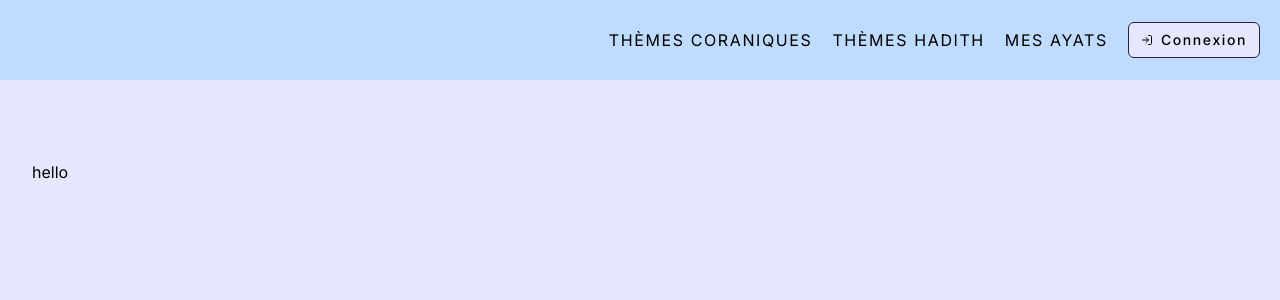
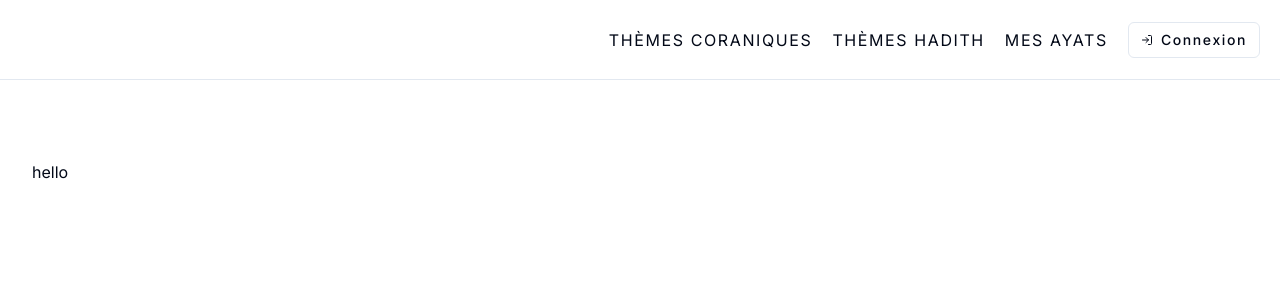
Before and after one commit to Merionard/coran-theme, a Next.js app: page / in a window 1280 px wide. Shown: the top 300 px of the page. Built offline with nearby package versions, Linux system fonts and the light colour scheme; no server answers.

Commit message:
check thèmes

```diff
--- a/app/globals.css
+++ b/app/globals.css
@@ -4,48 +4,48 @@
 
 @layer base {
   :root {
-    --background: 237 100% 95%;
-    --foreground: 237 5% 0%;
-    --card: 237 50% 90%;
-    --card-foreground: 237 5% 10%;
-    --popover: 237 100% 95%;
-    --popover-foreground: 237 100% 0%;
-    --primary: 237 55% 52%;
-    --primary-foreground: 0 0% 100%;
-    --secondary: 237 30% 70%;
-    --secondary-foreground: 0 0% 0%;
-    --muted: 199 30% 85%;
-    --muted-foreground: 237 5% 35%;
-    --accent: 199 30% 80%;
-    --accent-foreground: 237 5% 10%;
-    --destructive: 0 100% 30%;
-    --destructive-foreground: 237 5% 90%;
-    --border: 237 30% 50%;
-    --input: 237 30% 18%;
-    --ring: 237 55% 52%;
+    --background: 0 0% 100%;
+    --foreground: 222.2 84% 4.9%;
+    --card: 0 0% 100%;
+    --card-foreground: 222.2 84% 4.9%;
+    --popover: 0 0% 100%;
+    --popover-foreground: 222.2 84% 4.9%;
+    --primary: 221.2 83.2% 53.3%;
+    --primary-foreground: 210 40% 98%;
+    --secondary: 210 40% 96.1%;
+    --secondary-foreground: 222.2 47.4% 11.2%;
+    --muted: 210 40% 96.1%;
+    --muted-foreground: 215.4 16.3% 46.9%;
+    --accent: 210 40% 96.1%;
+    --accent-foreground: 222.2 47.4% 11.2%;
+    --destructive: 0 84.2% 60.2%;
+    --destructive-foreground: 210 40% 98%;
+    --border: 214.3 31.8% 91.4%;
+    --input: 214.3 31.8% 91.4%;
+    --ring: 221.2 83.2% 53.3%;
     --radius: 0.5rem;
   }
+
   .dark {
-    --background: 237 50% 5%;
-    --foreground: 237 5% 90%;
-    --card: 237 50% 0%;
-    --card-foreground: 237 5% 90%;
-    --popover: 237 50% 5%;
-    --popover-foreground: 237 5% 90%;
-    --primary: 237 55% 52%;
-    --primary-foreground: 0 0% 100%;
-    --secondary: 237 30% 10%;
-    --secondary-foreground: 0 0% 100%;
-    --muted: 199 30% 15%;
-    --muted-foreground: 237 5% 60%;
-    --accent: 199 30% 15%;
-    --accent-foreground: 237 5% 90%;
-    --destructive: 0 100% 30%;
-    --destructive-foreground: 237 5% 90%;
-    --border: 237 30% 18%;
-    --input: 237 30% 18%;
-    --ring: 237 55% 52%;
-    --radius: 0.5rem;
+    --background: 222.2 84% 4.9%;
+    --foreground: 210 40% 98%;
+    --card: 222.2 84% 4.9%;
+    --card-foreground: 210 40% 98%;
+    --popover: 222.2 84% 4.9%;
+    --popover-foreground: 210 40% 98%;
+    --primary: 217.2 91.2% 59.8%;
+    --primary-foreground: 222.2 47.4% 11.2%;
+    --secondary: 217.2 32.6% 17.5%;
+    --secondary-foreground: 210 40% 98%;
+    --muted: 217.2 32.6% 17.5%;
+    --muted-foreground: 215 20.2% 65.1%;
+    --accent: 217.2 32.6% 17.5%;
+    --accent-foreground: 210 40% 98%;
+    --destructive: 0 62.8% 30.6%;
+    --destructive-foreground: 210 40% 98%;
+    --border: 217.2 32.6% 17.5%;
+    --input: 217.2 32.6% 17.5%;
+    --ring: 224.3 76.3% 48%;
   }
 }
 
--- a/components/layout/navbar.tsx
+++ b/components/layout/navbar.tsx
@@ -24,7 +24,7 @@ export const Navbar = () => {
   ];
 
   return (
-    <nav className="h-20 bg-blue-200 p-5 flex justify-end tracking-widest">
+    <nav className="h-20 bg-background border-b-[1px] border-border p-5 flex justify-end tracking-widest">
       <div className="hidden md:flex items-center gap-5">
         {links.map((l) => (
           <Link key={l.name} href={l.url} className="cursor-pointer uppercase">
--- a/components/ui/card.tsx
+++ b/components/ui/card.tsx
@@ -1,6 +1,6 @@
-import * as React from "react"
+import * as React from "react";
 
-import { cn } from "@/lib/utils"
+import { cn } from "@/lib/utils";
 
 const Card = React.forwardRef<
   HTMLDivElement,
@@ -14,8 +14,8 @@ const Card = React.forwardRef<
     )}
     {...props}
   />
-))
-Card.displayName = "Card"
+));
+Card.displayName = "Card";
 
 const CardHeader = React.forwardRef<
   HTMLDivElement,
@@ -26,8 +26,8 @@ const CardHeader = React.forwardRef<
     className={cn("flex flex-col space-y-1.5 p-6", className)}
     {...props}
   />
-))
-CardHeader.displayName = "CardHeader"
+));
+CardHeader.displayName = "CardHeader";
 
 const CardTitle = React.forwardRef<
   HTMLParagraphElement,
@@ -41,8 +41,8 @@ const CardTitle = React.forwardRef<
     )}
     {...props}
   />
-))
-CardTitle.displayName = "CardTitle"
+));
+CardTitle.displayName = "CardTitle";
 
 const CardDescription = React.forwardRef<
   HTMLParagraphElement,
@@ -53,16 +53,16 @@ const CardDescription = React.forwardRef<
     className={cn("text-sm text-muted-foreground", className)}
     {...props}
   />
-))
-CardDescription.displayName = "CardDescription"
+));
+CardDescription.displayName = "CardDescription";
 
 const CardContent = React.forwardRef<
   HTMLDivElement,
   React.HTMLAttributes<HTMLDivElement>
 >(({ className, ...props }, ref) => (
   <div ref={ref} className={cn("p-6 pt-0", className)} {...props} />
-))
-CardContent.displayName = "CardContent"
+));
+CardContent.displayName = "CardContent";
 
 const CardFooter = React.forwardRef<
   HTMLDivElement,
@@ -73,7 +73,14 @@ const CardFooter = React.forwardRef<
     className={cn("flex items-center p-6 pt-0", className)}
     {...props}
   />
-))
-CardFooter.displayName = "CardFooter"
+));
+CardFooter.displayName = "CardFooter";
 
-export { Card, CardHeader, CardFooter, CardTitle, CardDescription, CardContent }
+export {
+  Card,
+  CardHeader,
+  CardFooter,
+  CardTitle,
+  CardDescription,
+  CardContent,
+};
--- a/tailwind.config.ts
+++ b/tailwind.config.ts
@@ -19,6 +19,7 @@ const config = {
     },
     extend: {
       colors: {
+        textcolor: "hsl(var(--text-color)",
         border: "hsl(var(--border))",
         input: "hsl(var(--input))",
         ring: "hsl(var(--ring))",
```
